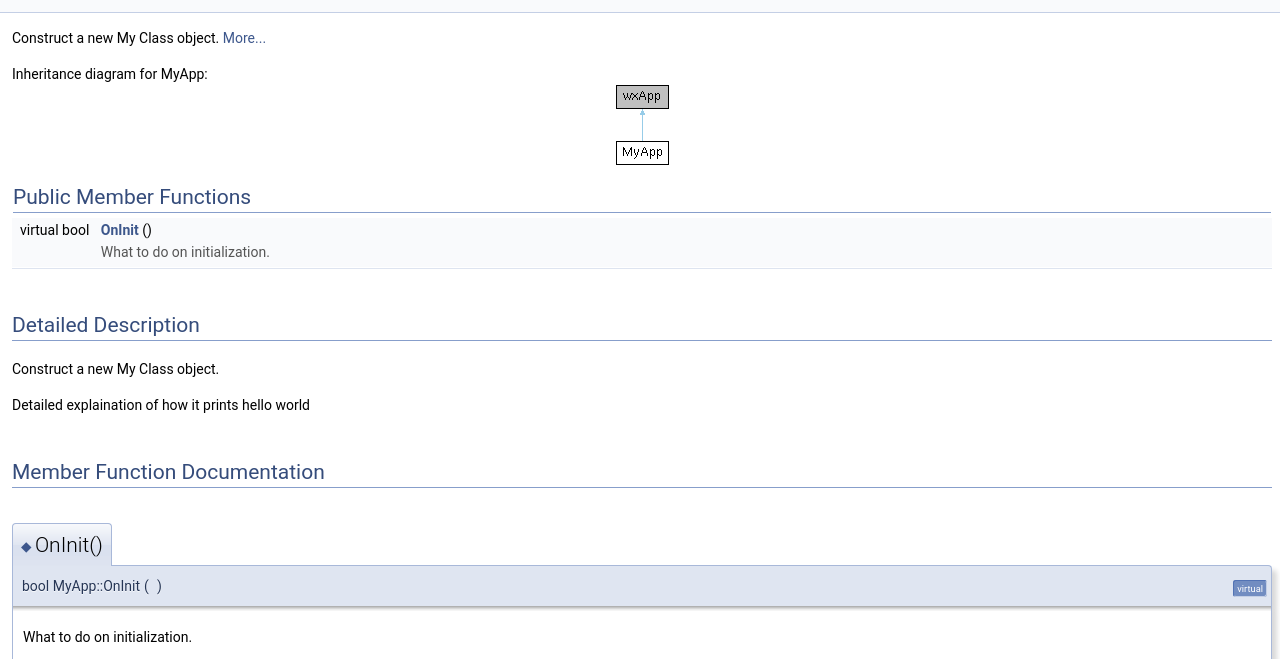
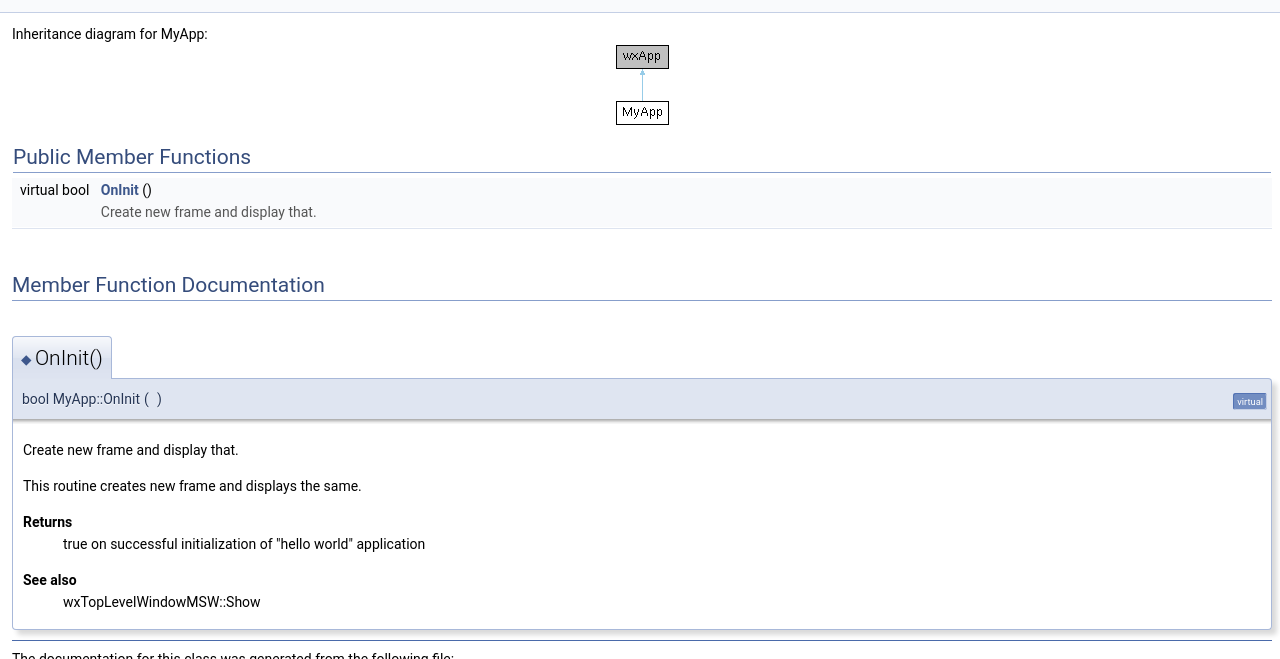
Before and after one commit to ravimohan1991/UnrealDeKompiler, a plain HTML site: page class_my_app.html in a window 1280 px wide. Shown: the part 139-798 px from the top of the page. Drawn offline with Linux system fonts and the light colour scheme.

Commit message:
deploy: d915e3885160c9a498bd887a4d0dab2d1de5d950

```diff
--- a/class_my_app.html
+++ b/class_my_app.html
@@ -75,9 +75,6 @@ $(function() {
   <div class="headertitle"><div class="title">MyApp Class Reference</div></div>
 </div><!--header-->
 <div class="contents">
-
-<p>Construct a new My Class object.
- <a href="class_my_app.html#details">More...</a></p>
 <div class="dynheader">
 Inheritance diagram for MyApp:</div>
 <div class="dyncontent">
@@ -88,13 +85,10 @@ Inheritance diagram for MyApp:</div>
 <tr class="heading"><td colspan="2"><h2 class="groupheader"><a id="pub-methods" name="pub-methods"></a>
 Public Member Functions</h2></td></tr>
 <tr class="memitem:a79fa75d1155f0e85e20f2869538296d6"><td class="memItemLeft" align="right" valign="top">virtual bool&#160;</td><td class="memItemRight" valign="bottom"><a class="el" href="class_my_app.html#a79fa75d1155f0e85e20f2869538296d6">OnInit</a> ()</td></tr>
-<tr class="memdesc:a79fa75d1155f0e85e20f2869538296d6"><td class="mdescLeft">&#160;</td><td class="mdescRight">What to do on initialization.  <br /></td></tr>
+<tr class="memdesc:a79fa75d1155f0e85e20f2869538296d6"><td class="mdescLeft">&#160;</td><td class="mdescRight">Create new frame and display that.  <br /></td></tr>
 <tr class="separator:a79fa75d1155f0e85e20f2869538296d6"><td class="memSeparator" colspan="2">&#160;</td></tr>
 </table>
-<a name="details" id="details"></a><h2 class="groupheader">Detailed Description</h2>
-<div class="textblock"><p>Construct a new My Class object. </p>
-<p>Detailed explaination of how it prints hello world </p>
-</div><h2 class="groupheader">Member Function Documentation</h2>
+<h2 class="groupheader">Member Function Documentation</h2>
 <a id="a79fa75d1155f0e85e20f2869538296d6" name="a79fa75d1155f0e85e20f2869538296d6"></a>
 <h2 class="memtitle"><span class="permalink"><a href="#a79fa75d1155f0e85e20f2869538296d6">&#9670;&#160;</a></span>OnInit()</h2>
 
@@ -118,9 +112,10 @@ Public Member Functions</h2></td></tr>
 </table>
 </div><div class="memdoc">
 
-<p>What to do on initialization. </p>
-<p>Create new frame and display that</p>
+<p>Create new frame and display that. </p>
+<p>This routine creates new frame and displays the same.</p>
 <dl class="section return"><dt>Returns</dt><dd>true on successful initialization of "hello world" application </dd></dl>
+<dl class="section see"><dt>See also</dt><dd>wxTopLevelWindowMSW::Show </dd></dl>
 
 </div>
 </div>
```
Also changed, not shown: _u_d_k_chief_8cpp.html (+0 -1 lines), annotated.html (+1 -1 lines), hierarchy.html (+1 -1 lines).
